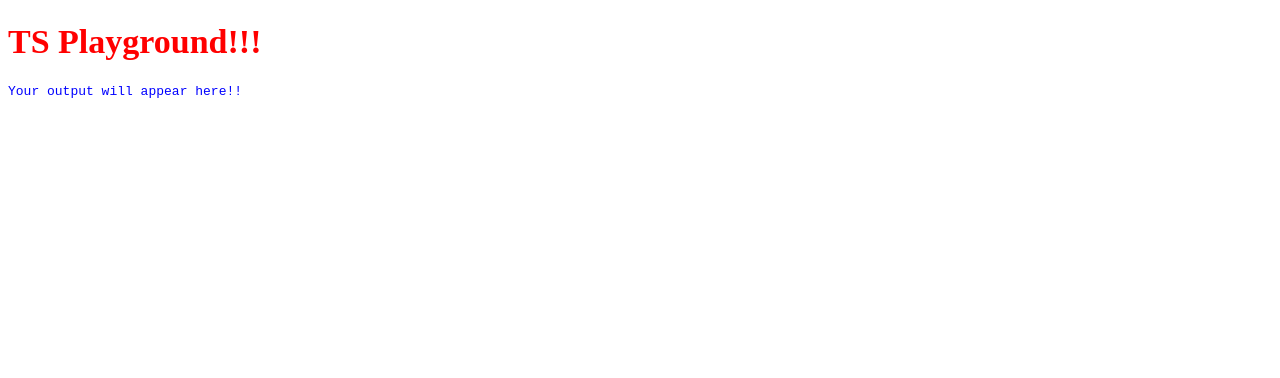
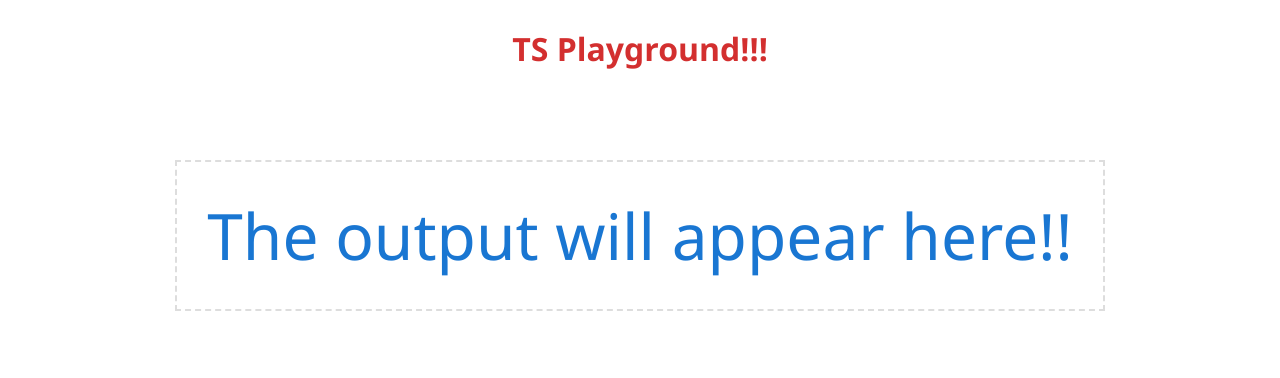
Before and after one commit to ankypant/ts-wepack-playground, a website built with webpack: page index.html in a window 1280 px wide. Built offline with nearby package versions, Linux system fonts and the light colour scheme.

Commit message:
added styling to the app

```diff
--- a/index.html
+++ b/index.html
@@ -7,9 +7,11 @@
     <title>TS playground</title>
   </head>
   <body>
-    <h1 id="title">TS Playground!!!</h1>
-    <code>
-      <p id="output"></p>
-    </code>
+    <main>
+      <section class="output-wrapper">
+        <h1 class="output-wrapper__title">TS Playground!!!</h1>
+        <p id="output" class="output-wrapper__output"></p>
+      </section>
+    </main>
   </body>
 </html>
--- a/src/index.ts
+++ b/src/index.ts
@@ -2,4 +2,4 @@ import './style.scss';
 
 const outputEl = document.getElementById('output') as HTMLElement;
 
-outputEl.textContent = 'Your output will appear here!!';
+outputEl.textContent = 'The output will appear here!!';
--- a/src/style.scss
+++ b/src/style.scss
@@ -1,10 +1,28 @@
-h1 {
-  font-size: 34px;
-  color: red;
+* {
+  box-sizing: border-box;
 }
 
-code {
-  p {
-    color: blue;
+html,
+body {
+  margin: 0;
+  font-family: 'Segoe UI', Tahoma, Geneva, Verdana, sans-serif;
+}
+
+main {
+  .output-wrapper {
+    display: flex;
+    flex-direction: column;
+    justify-content: center;
+    align-items: center;
+    &__title {
+      font-size: 2em;
+      color: #d32f2f;
+    }
+    &__output {
+      border: 2px dashed #ddd;
+      padding: 30px;
+      font-size: 4em;
+      color: #1976d2;
+    }
   }
 }
```
